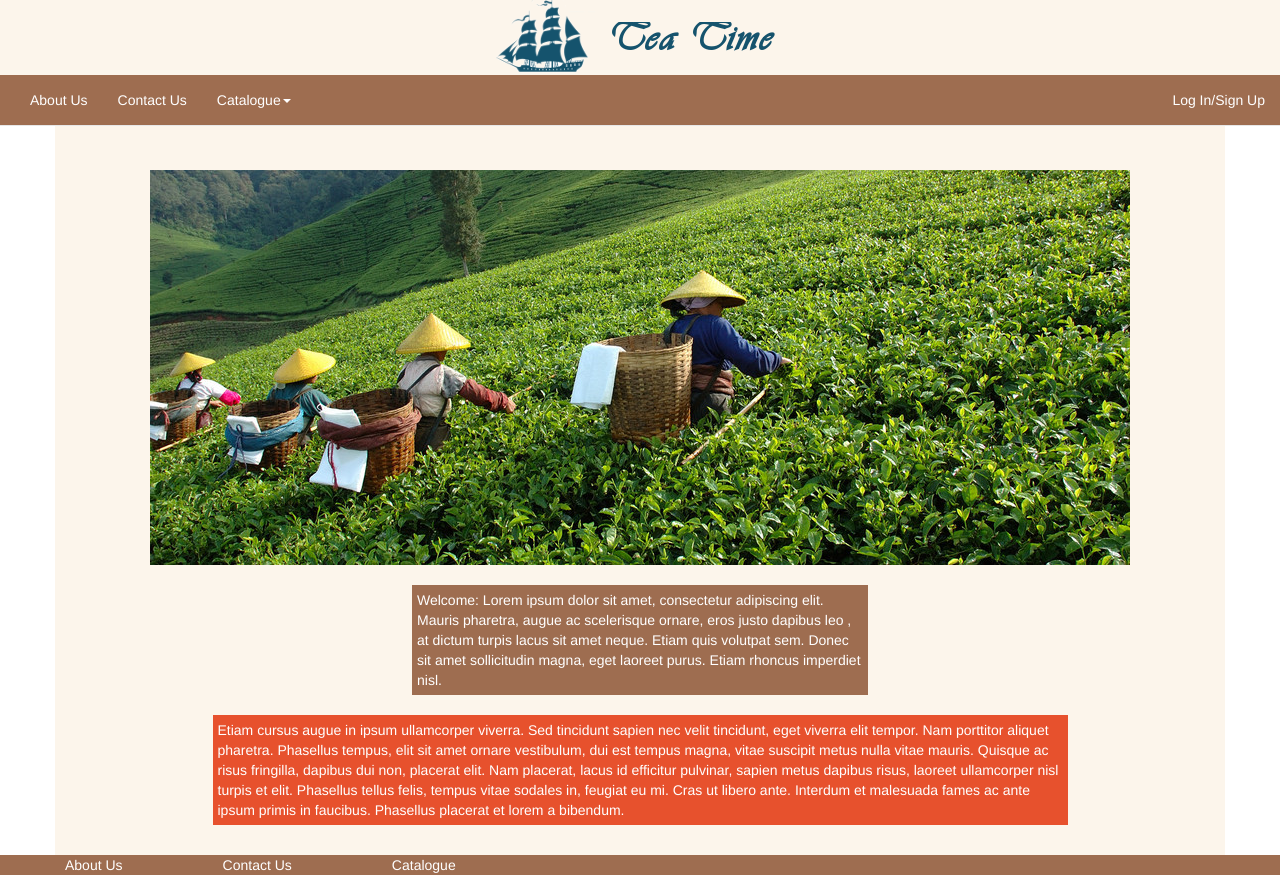
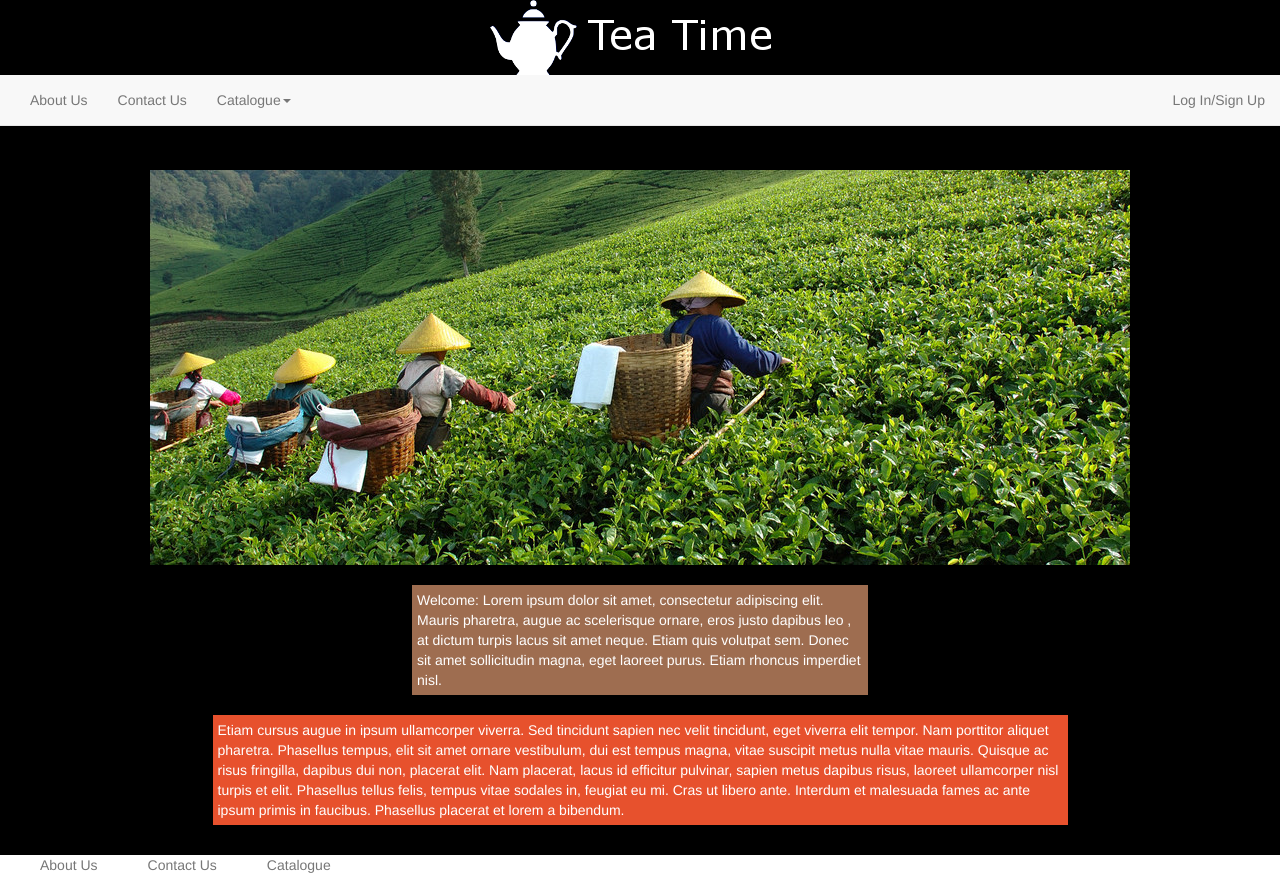
Before and after one commit to johnnyl-bcit/group7teatime, a PHP site: page / in a window 1280 px wide. Run offline with PHP 8.4, Linux system fonts and the light colour scheme.

Commit message:
Change nav bar to collapse; made footer sticky; change page style to updated look.

```diff
--- a/aboutus.html
+++ b/aboutus.html
@@ -83,14 +83,15 @@
 	</div>
 
 	<!-- Footer Section -->
-	<div id="lowernavbar" class="container-fluid">
+	<footer class="footer">
+		<div class="container-fluid">
 			<ul>
 				<li><a href="aboutus.html">About Us</a></li>
 				<li><a href="contactus.html">Contact Us</a></li>
 				<li><a href="catalogue.html">Catalogue</a></li>
 			</ul>
 		</div>
-
+	</footer>
 
 </body>
 
--- a/account.html
+++ b/account.html
@@ -158,14 +158,15 @@
 	</div>
 
 	<!-- Footer Section -->
-	<div id="lowernavbar" class="container-fluid">
+	<footer class="footer">
+		<div class="container-fluid">
 			<ul>
 				<li><a href="aboutus.html">About Us</a></li>
 				<li><a href="contactus.html">Contact Us</a></li>
 				<li><a href="catalogue.html">Catalogue</a></li>
 			</ul>
 		</div>
-
+	</footer>
 
 </body>
 
--- a/catalogue.html
+++ b/catalogue.html
@@ -269,14 +269,15 @@
 	</div>
 
 	<!-- Footer Section -->
-	<div id="lowernavbar" class="container-fluid">
+	<footer class="footer">
+		<div class="container-fluid">
 			<ul>
 				<li><a href="aboutus.html">About Us</a></li>
 				<li><a href="contactus.html">Contact Us</a></li>
 				<li><a href="catalogue.html">Catalogue</a></li>
 			</ul>
 		</div>
-
+	</footer>
 
 </body>
 
--- a/contactus.html
+++ b/contactus.html
@@ -71,14 +71,15 @@
 	</div>
 
 	<!-- Footer Section -->
-	<div id="lowernavbar" class="container-fluid">
+	<footer class="footer">
+		<div class="container-fluid">
 			<ul>
 				<li><a href="aboutus.html">About Us</a></li>
 				<li><a href="contactus.html">Contact Us</a></li>
 				<li><a href="catalogue.html">Catalogue</a></li>
 			</ul>
 		</div>
-
+	</footer>
 
 </body>
 
--- a/index.html
+++ b/index.html
@@ -17,12 +17,25 @@
 
 <body>
 	<!-- Header Section & Nav Bar -->
+	<!-- Banner -->
 	<a href="index.html"><div id="banner" class="container-fluid">
 		<img src="img/banner.png" alt="Banner Image">
 	</div></a>
 
+	<!-- Nav Bar -->
 	<nav class="navbar navbar-default navbar-fixed-top">
-		<div id="topnav" class="container-fluid">
+		<div class="container-fluid">
+			<!-- Button for collapsing nav bar -->
+			<div class="navbar-header">
+				<button type="button" class="navbar-toggle" data-toggle="collapse" data-target="#myNavbar">
+			        <span class="icon-bar"></span>
+			        <span class="icon-bar"></span>
+			        <span class="icon-bar"></span>
+			  	</button>
+		  		<a class="navbar-brand" href="#">Tea Time</a>
+	  		</div>
+
+			<div class="collapse navbar-collapse" id="myNavbar">
 		  		<ul class="nav navbar-nav">
 					<li><a href="aboutus.html">About Us</a></li>
 					<li><a href="contactus.html">Contact Us</a></li>
@@ -40,6 +53,7 @@
 				<ul class="nav navbar-nav navbar-right">
 					<li><a href="login.html">Log In/Sign Up</a></li>
 		  		</ul>
+	  		</div>
   		</div>
 	</nav>
 
@@ -65,14 +79,15 @@
 	</div>
 
 	<!-- Footer Section -->
-	<div id="lowernavbar" class="container-fluid">
+	<footer class="footer">
+		<div class="container-fluid">
 			<ul>
 				<li><a href="aboutus.html">About Us</a></li>
 				<li><a href="contactus.html">Contact Us</a></li>
 				<li><a href="catalogue.html">Catalogue</a></li>
 			</ul>
 		</div>
-
+	</footer>
 
 </body>
 
--- a/login.html
+++ b/login.html
@@ -87,14 +87,15 @@
 	</div>
 
 	<!-- Footer Section -->
-	<div id="lowernavbar" class="container-fluid">
+	<footer class="footer">
+		<div class="container-fluid">
 			<ul>
 				<li><a href="aboutus.html">About Us</a></li>
 				<li><a href="contactus.html">Contact Us</a></li>
 				<li><a href="catalogue.html">Catalogue</a></li>
 			</ul>
 		</div>
-
+	</footer>
 
 </body>
 
--- a/signup.html
+++ b/signup.html
@@ -125,14 +125,15 @@
 	</div>
 
 	<!-- Footer Section -->
-	<div id="lowernavbar" class="container-fluid">
+	<footer class="footer">
+		<div class="container-fluid">
 			<ul>
 				<li><a href="aboutus.html">About Us</a></li>
 				<li><a href="contactus.html">Contact Us</a></li>
 				<li><a href="catalogue.html">Catalogue</a></li>
 			</ul>
 		</div>
-
+	</footer>
 
 </body>
 
--- a/style/aboutus.css
+++ b/style/aboutus.css
@@ -3,13 +3,13 @@
     background-image: url("../img/teapot.jpg");
     background-repeat: no-repeat;
     background-size: 100% 872px;
+    padding-bottom: 25px;
 }
 
 /* Styling for the opaque black box shown under the about us text */
 #opaque-div {
 	border: 1px solid black;
-	background-color: black;
-	opacity: 0.6;
+	background-color: rgba(0, 0, 0, 0.6);
 }
 
 /* Styling for the about us text */
--- a/style/base.css
+++ b/style/base.css
@@ -50,11 +50,15 @@ table {
 
 /*END OF CSS RESET*/
 
-
+html {
+	position: relative;
+	min-height: 100%;
+}
 
 body {
 	font-family: "Calibri", sans-serif;
-	padding-top: 125px;
+	background-color: #000000 !important; /* Override the bootstrap css */
+
 }
 
 /* Header Image */
@@ -64,7 +68,7 @@ body {
 	padding: 0;
 	width: 100%;
 	height: 75px;
-	background-color: #fcf5eb;
+	background-color: #000000;
 	z-index: 1;
 }
 
@@ -79,32 +83,24 @@ body {
 	margin-top: 75px;
 }
 
-#topnav {
-	background-color: #9E6D50;
+#myNavbar {
+	overflow: hidden;
 }
 
-#topnav a {
-	color: white;
-}
-
-ul.dropdown-menu {
-	background-color: #9E6D50;
-}
-
-#catalogue-dropdown a:focus {
-	color: #9E6D50;
-}
-
-#catalogue-dropdown ul > li > a:hover {
-	color: #9E6D50;
+@media only screen and (min-width: 765px) {
+	.navbar-header a {
+		display: none;
+	}
 }
 
 /* Main Section */
 #main {
+	margin-top: 125px;
+	margin-bottom: 20px;
 	padding-top: 25px;
 	margin-left: auto;
 	margin-right: auto;
-	background-color: #fcf5eb;
+	background-color: #000000;
 }
 
 #carousel {
@@ -137,19 +133,25 @@ ul.dropdown-menu {
 	margin-bottom: 30px;
 }
 
-/* Lower nav bar */
-#lowernavbar {
+/* Footer */
+.footer {
+	position: absolute;
+	bottom: 0;
+	width: 100%;
 	height: 20px;
-	width: 100%;
-	background-color: #9E6D50;
+	background-color: #ffffff;
 }
-#lowernavbar li {
+.footer li {
 	float: left;
-	padding-left: 50px;
-	padding-right: 50px;
+	padding-left: 25px;
+	padding-right: 25px;
 }
 
-#lowernavbar a {
+.footer a:link, a:visited {
+	color: rgb(119, 119, 119);
+}
+
+.footer a:hover {
 	text-decoration: none;
-	color: white;
+	color: #000000;
 }
--- a/style/contactus.css
+++ b/style/contactus.css
@@ -1,7 +1,3 @@
-#main {
-	padding-bottom: 3em;
-}
-
 #main h1 {
 	margin-left: auto;
 	margin-right: auto;
@@ -15,6 +11,7 @@
 
 #info h2, p {
 	text-align: center;
+	color: white;
 }
 
 #info h2 {
```
Also changed, not shown: img/banner.png. Lines whose indentation alone changed are shown as unchanged.
